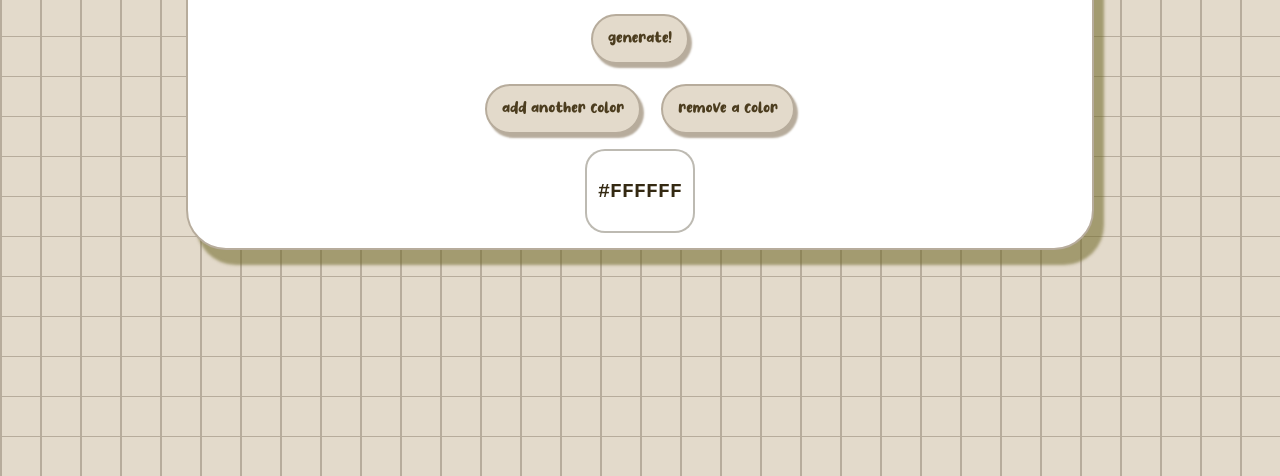
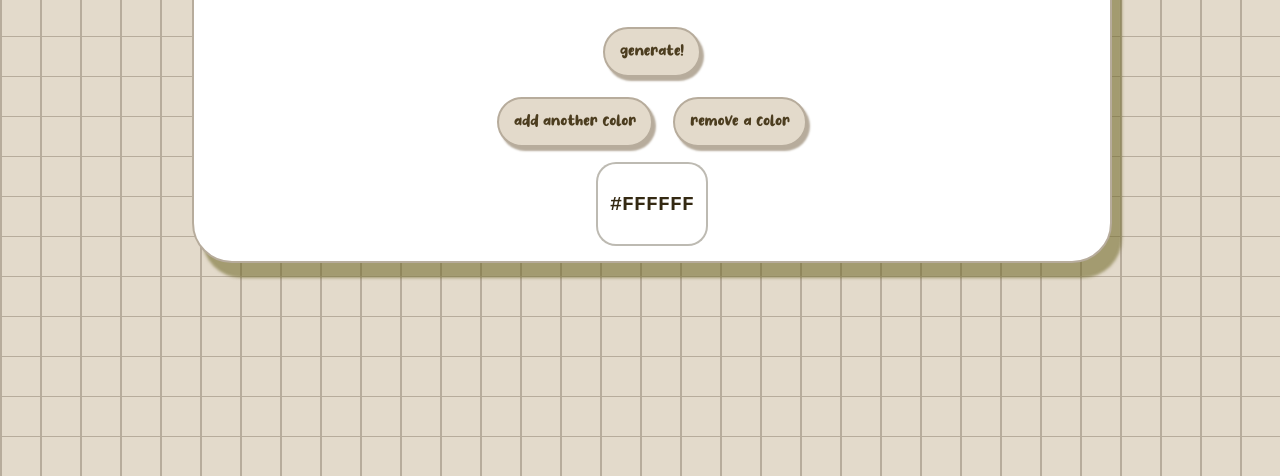
Before and after one commit to pepper-0/color-generator, a plain HTML site: page index.html in a window 1280 px wide. Shown: the part 324-800 px from the top of the page. Drawn offline with Linux system fonts and the light colour scheme.

Commit message:
fixed up centering and added some additional info to readme

```diff
--- a/style.css
+++ b/style.css
@@ -4,6 +4,10 @@
 }
 
 html {
+    display: flex;
+    align-items: center;
+    justify-content: center;
+    height: 100vh;
     font-family: 'Optima', 'Segoe UI', 'Candara', 'Helvetica', 'Arial', sans-serif;
     margin: 0;
     padding: 0;
@@ -24,7 +28,7 @@ h3 {
 }
 
 body {
-    margin-top: 200px;
+    width: 70%;
     background-color: #e3dacb;
     background-size: 40px 40px;
     background-image:
@@ -33,7 +37,7 @@ body {
 }
 
 main {
-    width: 70%;
+    width: 100%;
     height: 70%;
     margin: auto;
     background-color: white;
```
Also changed, not shown: 1 other file.
